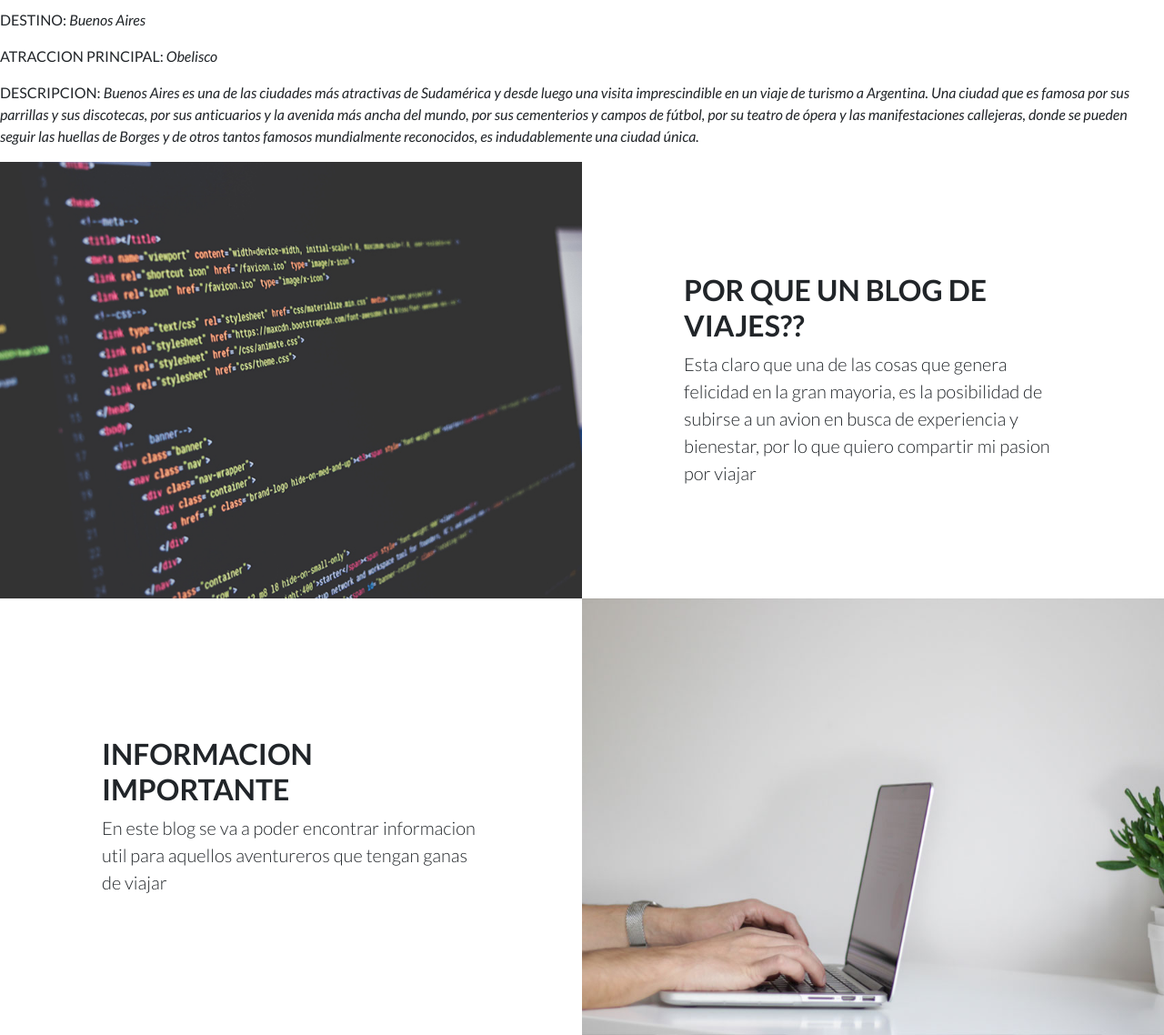
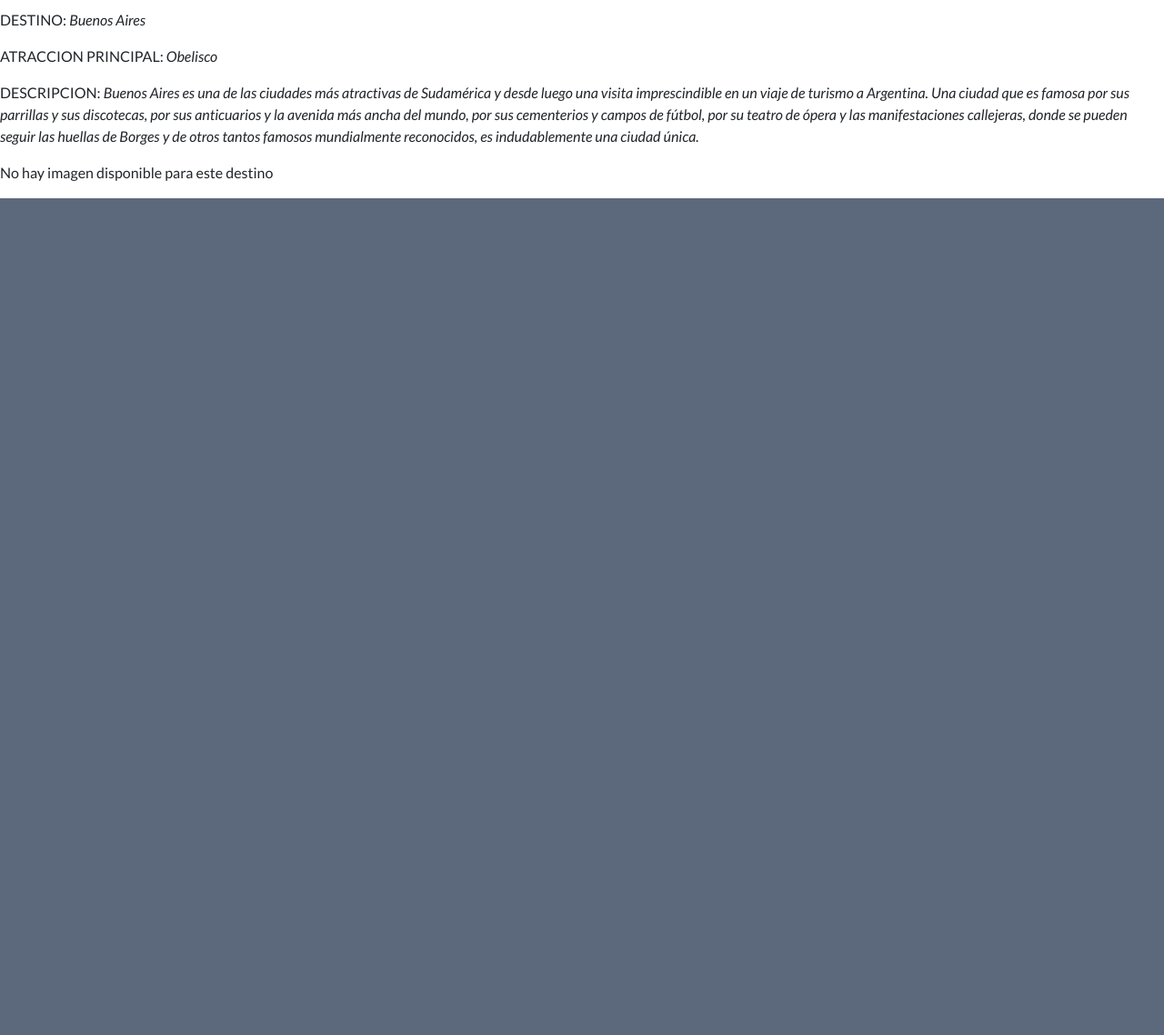
Before and after one commit to Santymore23/TRABAJO-FINAL-MOREYRA, a Django app: page /AppViajes/destinosDetalle/3 in a window 1280 px wide. Shown: the part 645-1783 px from the top of the page at 91% size. After the commit the page ends 863 px from the top, so only its background shows below. Run offline with Django 4.2, Linux system fonts and the light colour scheme; data comes from the database, SQL or seed files in the repository; some libraries are stand-ins or nearby versions.

Commit message:
carga de datos

```diff
--- a/AppViajes/templates/AppViajes/DestinosDetalle.html
+++ b/AppViajes/templates/AppViajes/DestinosDetalle.html
@@ -9,44 +9,18 @@
 <p>DESTINO: <i>{{destino.Destino}}</i></p>
 <p>ATRACCION PRINCIPAL: <i>{{destino.Atraccion_principal}}</i></p>
 <p>DESCRIPCION: <i>{{destino.Descripcion}}</i></p>
+{% if destino.Imagen %}
+<center><img src = "{{ destino.Imagen.url }}" style="width: 300px;height:500px;"alt ="imagen"></center>
+{% else %}
+    <p> No hay imagen disponible para este destino</p>
+{% endif %}
 {% endblock %}
 
-{% block header %}
-    {% if destino.Imagen %}
-    <header class="masthead">
-    style = "background:
-    url({{destino.Imagen.url}}) no-repeat center center;">
-            <div class="container position-relative">
-                <div class="row justify-content-center">
-                    <div class="col-xl-6">
-                        <div class="text-center text-white">
-                            <!-- Page heading-->
-                            <!-- Signup form-->
-                            <h1 class="mb-5"> DESCRIPCION DE DESTINOS </h1>
-                            <!-- * * * * * * * * * * * * * * *-->
-                            <!-- * * SB Forms Contact Form * *-->
-                            <!-- * * * * * * * * * * * * * * *-->
-                            <!-- This form is pre-integrated with SB Forms.-->
-                            <!-- To make this form functional, sign up at-->
-                            <!-- https://startbootstrap.com/solution/contact-forms-->
-                            <!-- to get an API token!-->
 
-                        </div>
-                    </div>
-                </div>
-            </div>
-        </header>
-        {% else %}
-        <header class="masthead">
-            <div class="container position-relative">
-                <div class="row justify-content-center">
-                    <div class="col-xl-6">
-                        <div class="text-center text-white">
-                            <h1 class="mb-5">NO HAY IMAGEN PARA ESTE DESTINO</h1>
-                        </div>
-                    </div>
-                </div>
-            </div>
-        </header>
-        {% endif %}
-{% endblock %}
+{% if destino.Imagen %}
+    <img src = "{{ destino.Imagen.url }}"
+style="width: 300px;height:200px;"
+alt ="imagen">
+{% else %}
+    <p> No hay imagen disponible para este destino</p>
+{% endif %}
--- a/AppViajes/templates/AppViajes/inicio.html
+++ b/AppViajes/templates/AppViajes/inicio.html
@@ -30,6 +30,7 @@
             </div>
         </nav>
         <!-- Masthead-->
+        {% block header %}
         <header class="masthead">
             <div class="container position-relative">
                 <div class="row justify-content-center">
@@ -51,30 +52,14 @@
                 </div>
             </div>
         </header>
+        {% endblock %}
         {% block contenido_dinamico %}
         <a class="btn btn-primary" href="{% url 'registro' %}">REGISTRO</a>
         {% endblock %}
         <!-- Icons Grid-->
 
         <!-- Image Showcases-->
-        <section class="showcase">
-            <div class="container-fluid p-0">
-                <div class="row g-0">
-                    <div class="col-lg-6 text-white showcase-img" style="background-image: url('assets/img/bg-showcase-2.jpg')"></div>
-                    <div class="col-lg-6 my-auto showcase-text">
-                        <h2>POR QUE UN BLOG DE VIAJES??</h2>
-                        <p class="lead mb-0">Esta claro que una de las cosas que genera felicidad en la gran mayoria, es la posibilidad de subirse a un avion en busca de experiencia y bienestar, por lo que quiero compartir mi pasion por viajar</p>
-                    </div>
-                </div>
-                <div class="row g-0">
-                    <div class="col-lg-6 order-lg-2 text-white showcase-img" style="background-image: url('assets/img/bg-showcase-3.jpg')"></div>
-                    <div class="col-lg-6 order-lg-1 my-auto showcase-text">
-                        <h2>INFORMACION IMPORTANTE</h2>
-                        <p class="lead mb-0">En este blog se va a poder encontrar informacion util para aquellos aventureros que tengan ganas de viajar</p>
-                    </div>
-                </div>
-            </div>
-        </section>
+
         <!-- Testimonials-->
 
         <!-- Call to Action-->
```
